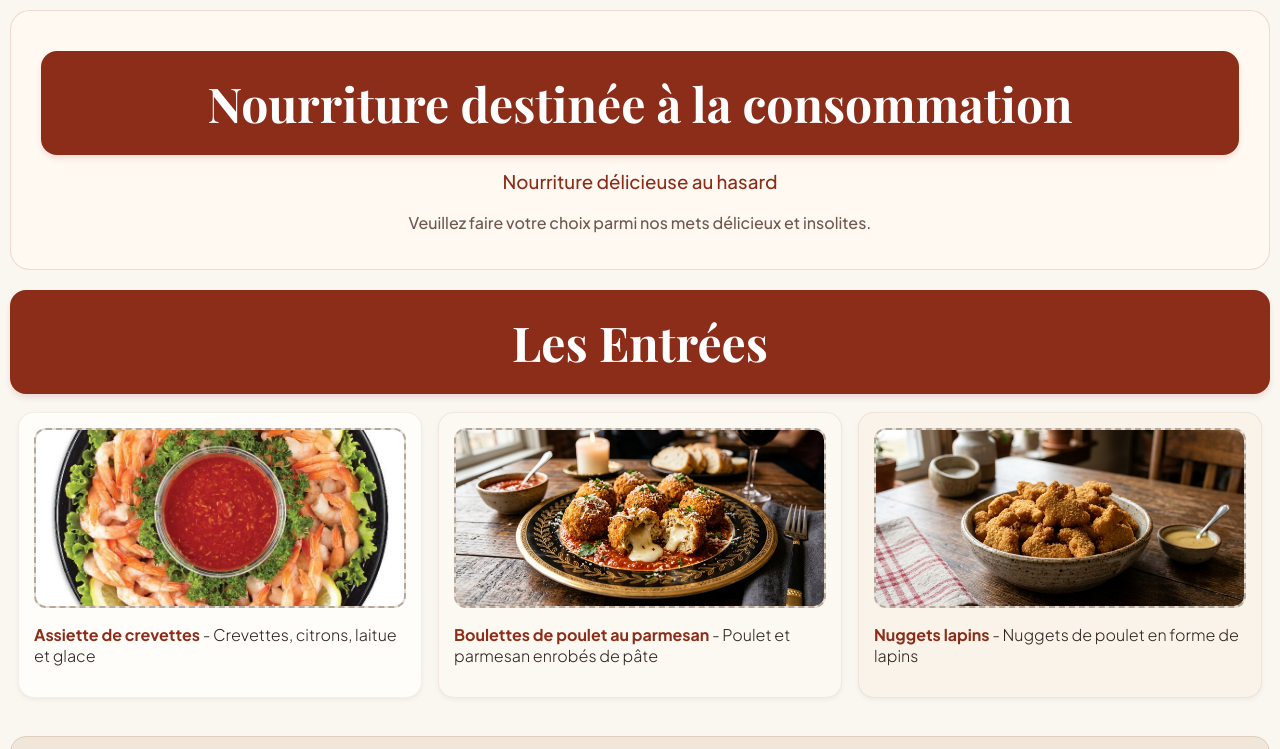
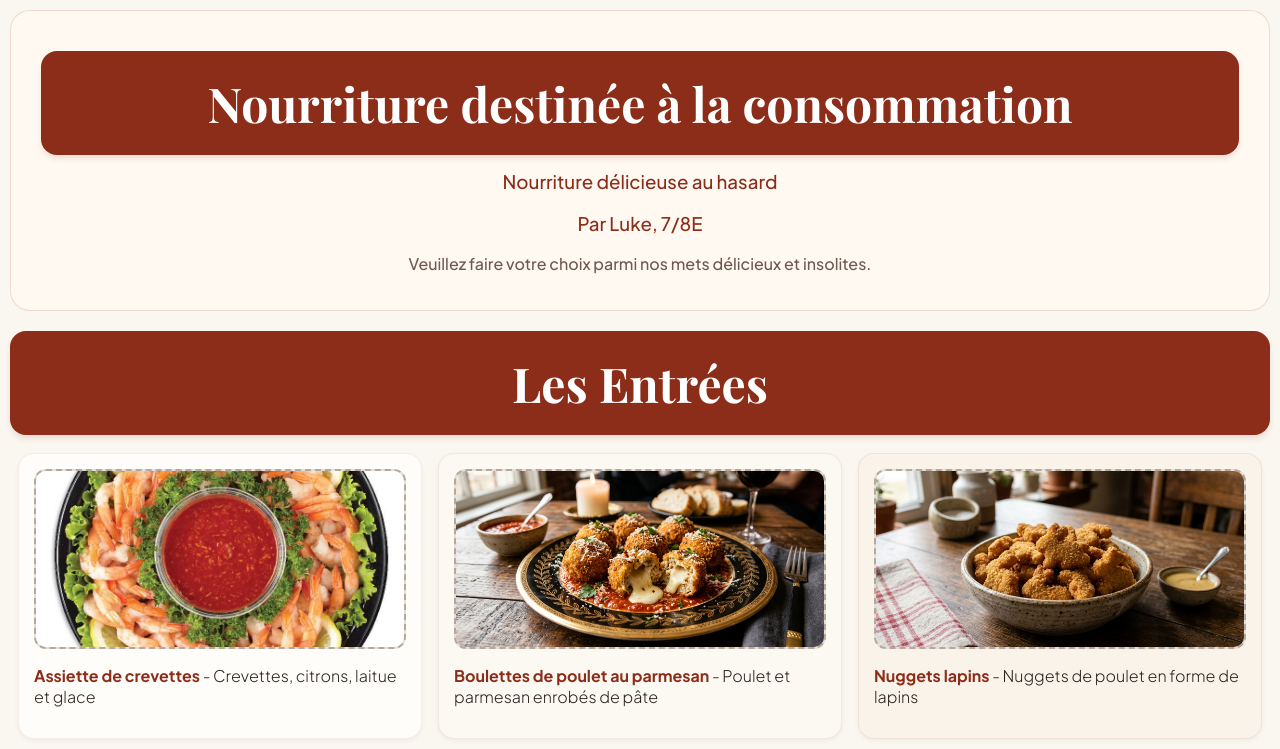
Before and after one commit to Micro-cloudz-school/french-menu-project, a plain HTML site: page index.html in a window 1280 px wide. Shown: the top 749 px of the page. Drawn offline with nearby package versions, Linux system fonts and the light colour scheme; a web font is replaced by a local one.

Commit message:
Add author name to food section header
CUZ IM THE MAIN CHARACTER HAHAHHAHA

```diff
--- a/index.html
+++ b/index.html
@@ -116,6 +116,7 @@ body {
 <div style="padding: 20px; margin: 10px; background-color: #fff9f2; border: 1px solid rgba(140, 45, 25, 0.15); border-radius: 20px;">
   <div class="header"><h1>Nourriture destinée à la consommation</h1></div>
   <h3 style='font-family: "Plus Jakarta Sans", sans-serif; font-optical-sizing: auto; font-weight: 460; font-style: normal; text-align: center; color: #8c2d19; margin-top: 15px;'>Nourriture délicieuse au hasard</h3>
+  <h3 style='font-family: "Plus Jakarta Sans", sans-serif; font-optical-sizing: auto; font-weight: 460; font-style: normal; text-align: center; color: #8c2d19; margin-top: 15px;'>Par Luke, 7/8E</h3>
   <p style='font-family: "Plus Jakarta Sans", sans-serif; font-optical-sizing: auto; font-weight: 420; font-style: normal; text-align: center; color: #6e584f;'>Veuillez faire votre choix parmi nos mets délicieux et insolites.</p>
 </div>
 
```
